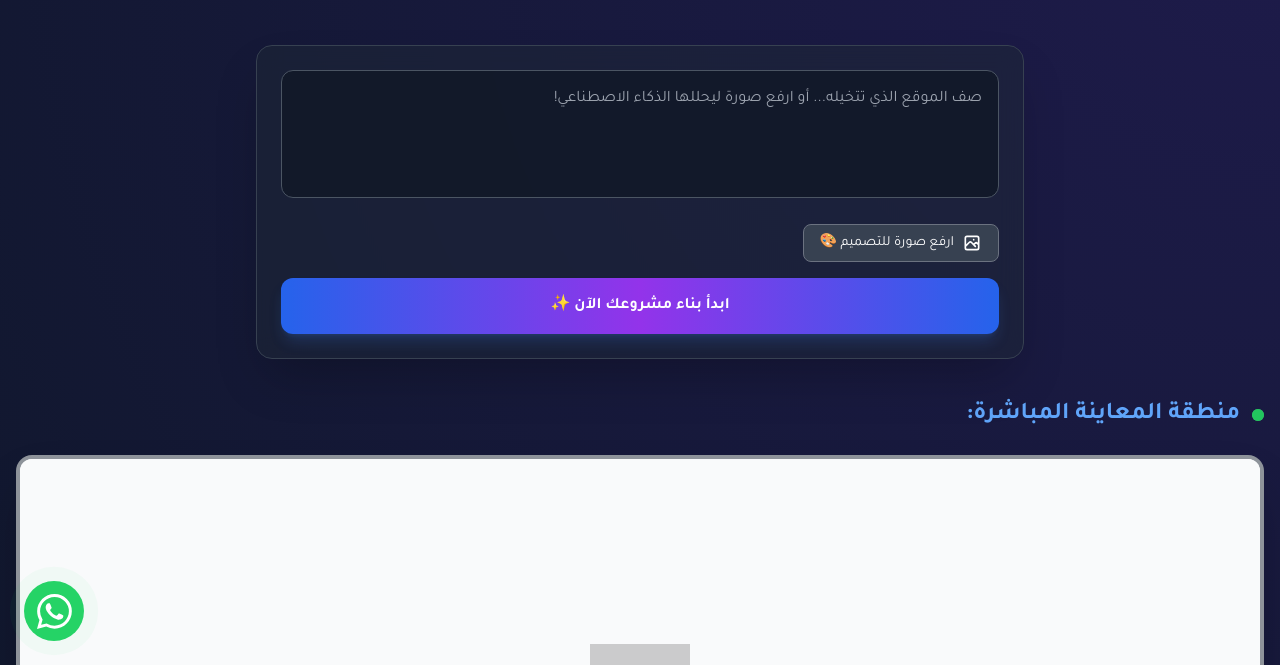
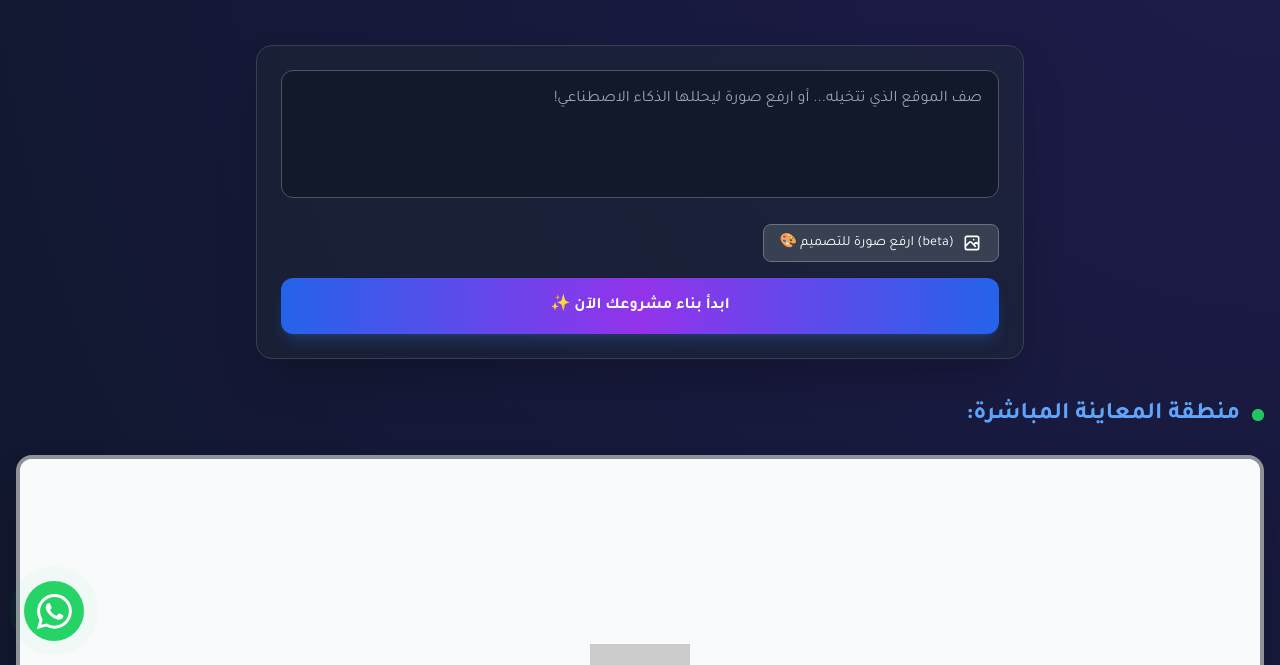
Before and after one commit to seif2013511-max/ai-site-generator, a website: page index.html in a window 1280 px wide. Shown: the part 135-800 px from the top of the page. Drawn offline with nearby package versions, Linux system fonts and the light colour scheme.

Commit message:
Update button text to include '(beta)'

```diff
--- a/index.html
+++ b/index.html
@@ -54,7 +54,7 @@
                     <svg xmlns="http://www.w3.org/2000/svg" class="h-5 w-5" fill="none" viewBox="0 0 24 24" stroke="currentColor">
                         <path stroke-linecap="round" stroke-linejoin="round" stroke-width="2" d="M4 16l4.586-4.586a2 2 0 012.828 0L16 16m-2-2l1.586-1.586a2 2 0 012.828 0L20 14m-6-6h.01M6 20h12a2 2 0 002-2V6a2 2 0 00-2-2H6a2 2 0 00-2 2v12a2 2 0 002 2z" />
                     </svg>
-                    ارفع صورة للتصميم 🎨
+                   (beta) ارفع صورة للتصميم 🎨
                 </button>
 
                 <div id="imagePreviewContainer" class="hidden relative">
```
